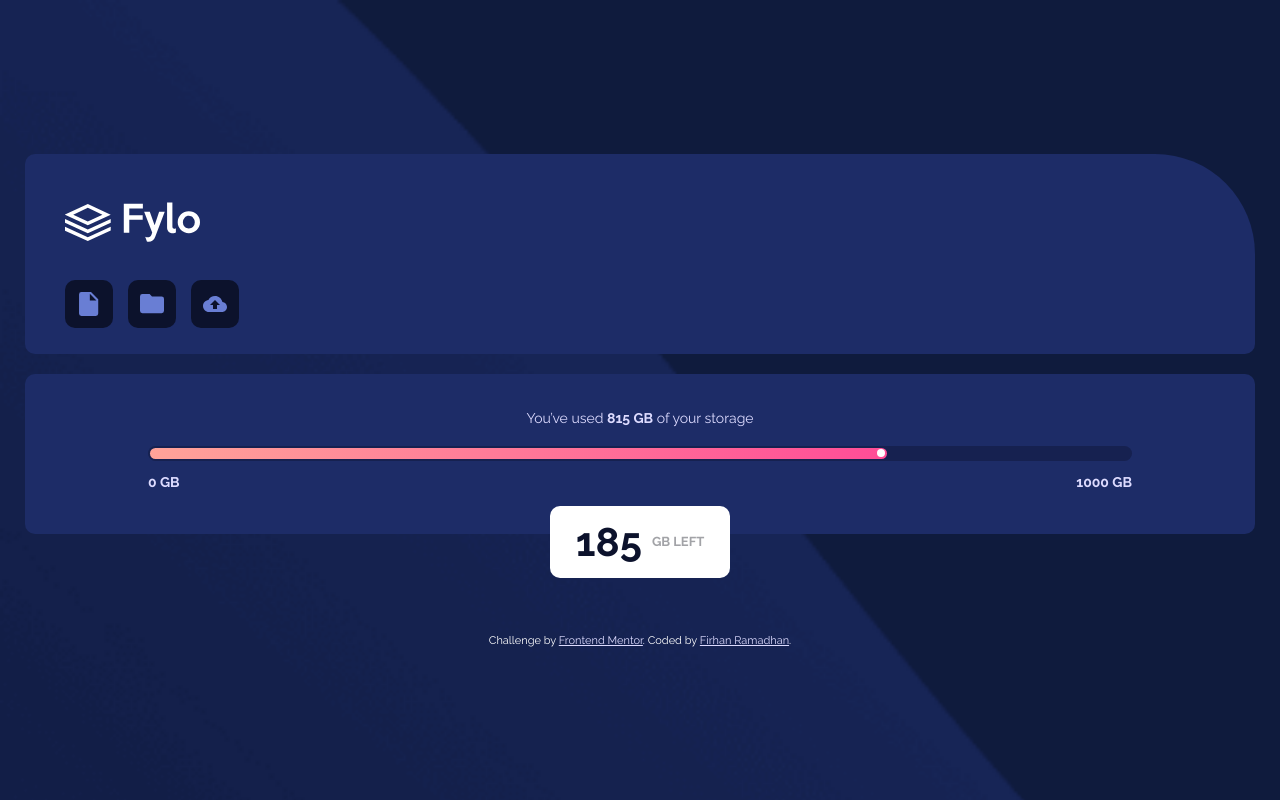
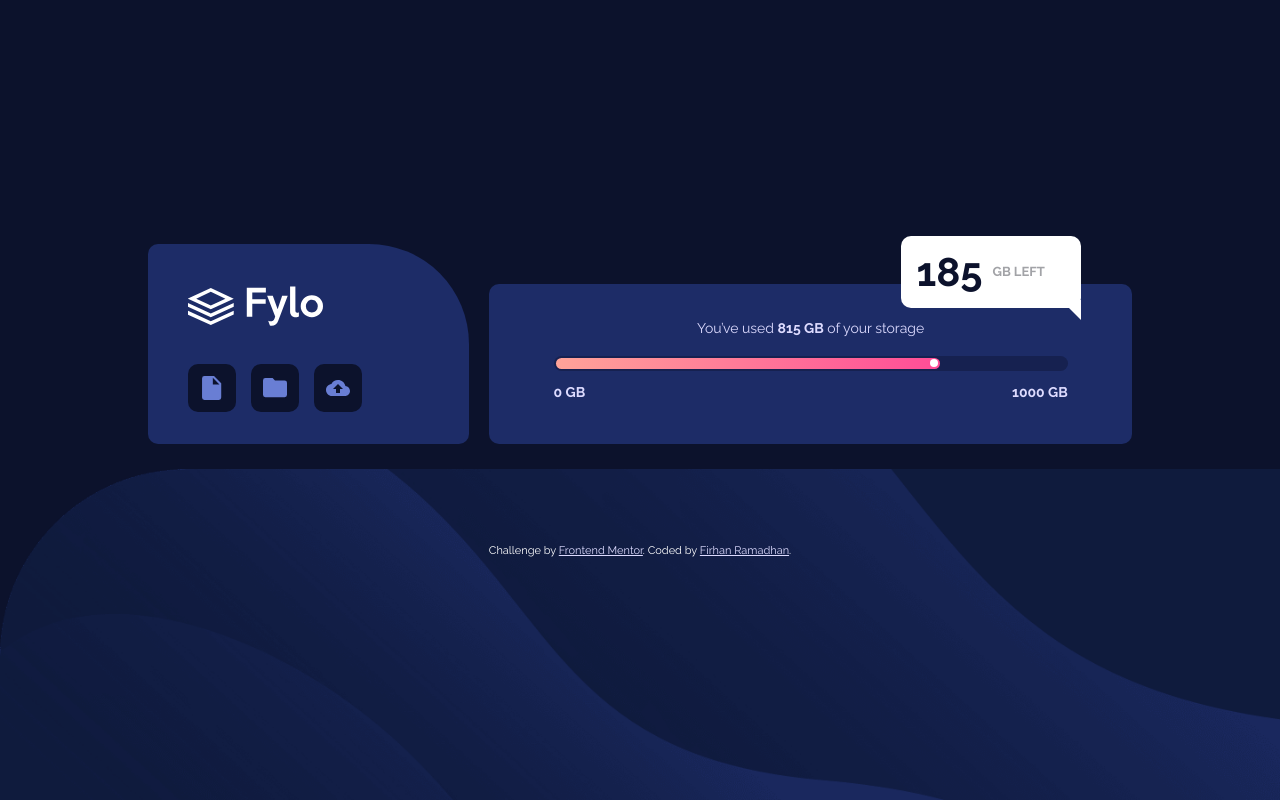
Before and after one commit to firhanram/fylo-data-storage-component-master, a plain HTML site: page index.html in a window 1280 px wide. Drawn offline with Linux system fonts and the light colour scheme.

Commit message:
finished desktop version

```diff
--- a/style.css
+++ b/style.css
@@ -158,3 +158,48 @@ section {
 .attribution a {
     color: var(--pale-blue)
 }
+
+@media (min-width: 1280px){
+    body {
+        background: var(--very-dark-blue) url(./images/bg-desktop.png) no-repeat 0 110% / 100%;
+    }
+
+    .wrapper {
+        width: 80%;
+        margin: 0 auto;
+        flex-direction: row;
+    }
+
+    .wrapper__data {
+        flex: 1;
+    }
+
+    .data__logo {
+        margin-top: 4.2rem;
+        margin-bottom: 3.5rem;
+    }
+
+    .wrapper__storage {
+        margin-left: 2rem;
+        flex: 2;
+        position: relative;
+        align-self: flex-end;
+    }
+
+    .storage__total-storage {
+        position: relative;
+        top: -18rem;
+        left: 28%;
+    }
+
+    .storage__total-storage::after{
+        content: "";
+        width: 0;
+        height: 0;
+        position: relative;
+        top: 3.8rem;
+        left: 8.8%;
+        border-top: 20px solid white;
+        border-left: 20px solid transparent;
+    }
+}
```
